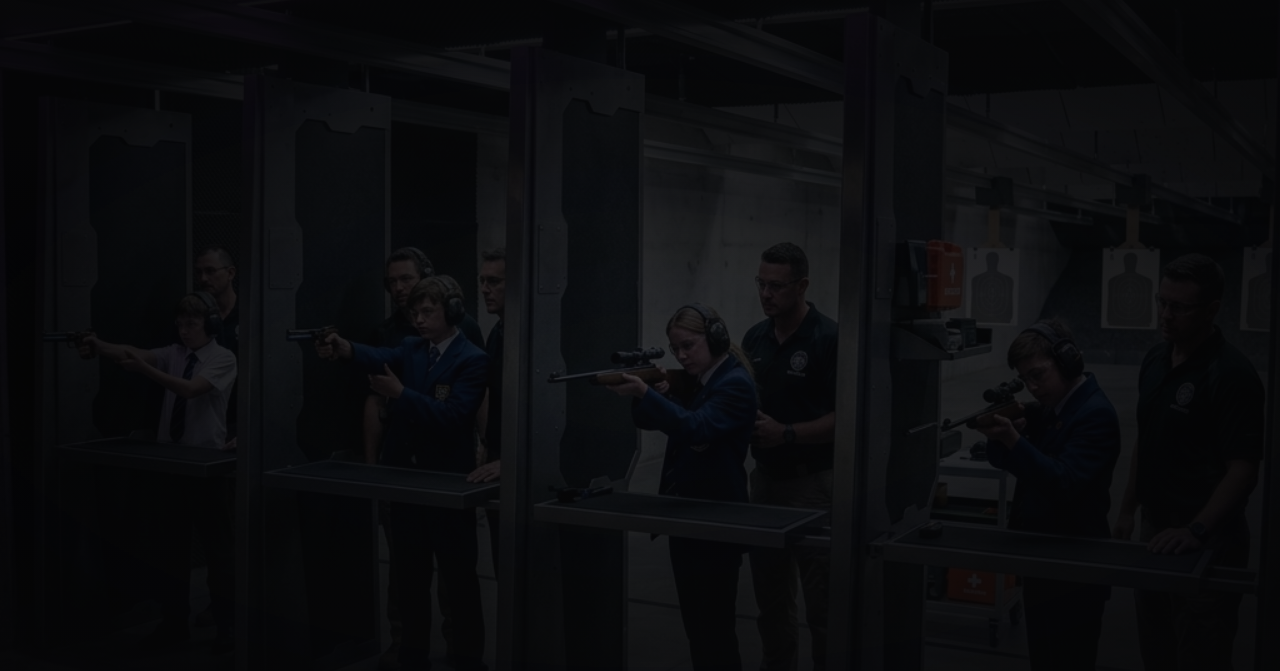
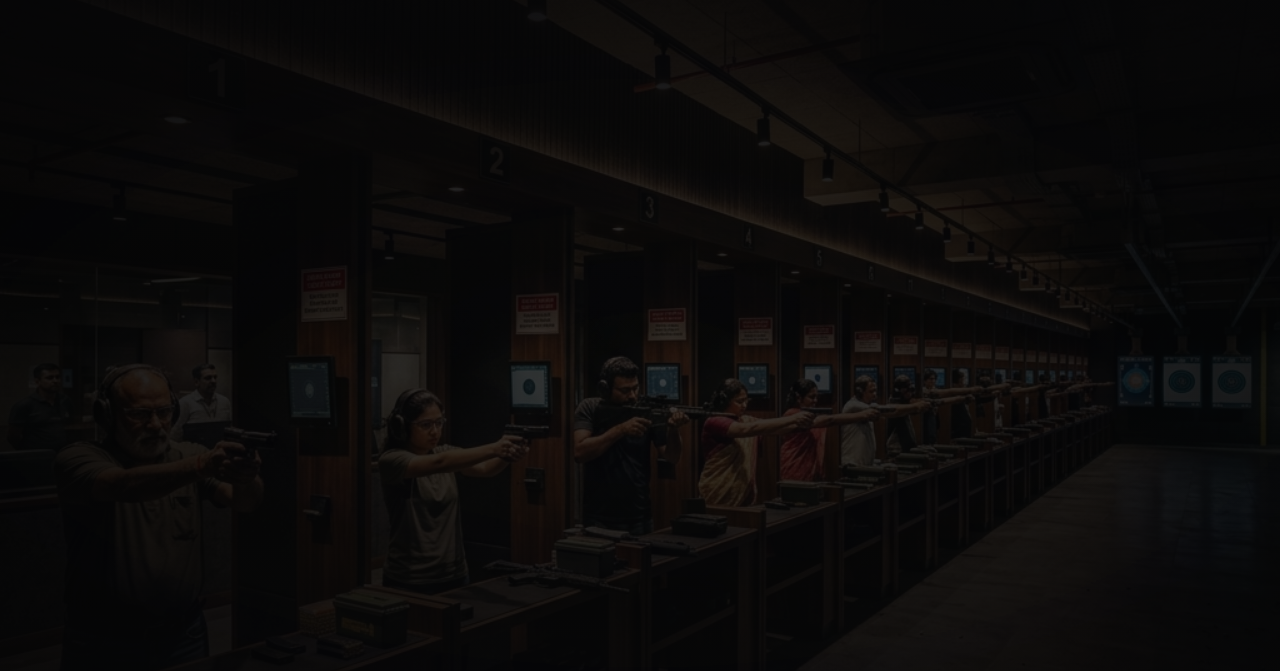
Before and after one commit to VIVEK41156/wyuha-shooting-range, a React (Vite) app: page / in a window 1280 px wide. Shown: the part 827-1498 px from the top of the page. Built offline with nearby package versions, Linux system fonts and the light colour scheme.

Commit message:
feat: replace About section images with generated Indian people visuals

```diff
--- a/src/components/About/About.jsx
+++ b/src/components/About/About.jsx
@@ -50,13 +50,13 @@ const About = () => {
   return (
     <section id="about" className="about-3d-wrapper" ref={containerRef}>
       <div className="parallax-layer layer-bg">
-        <img src="/range_lanes.png" alt="15-Lane Shooting Range" className="layer-lanes-img" loading="lazy" decoding="async" />
+        <img src="/about_bg_indian.png" alt="15-Lane Shooting Range" className="layer-lanes-img" loading="lazy" decoding="async" />
         <div className="layer-overlay dark-wood-overlay"></div>
       </div>
 
       <div className="parallax-layer layer-coaches">
         <div className="coaches-img-wrapper">
-          <img src="/expert_coaches.png" alt="Expert Coaches" loading="lazy" decoding="async" />
+          <img src="/about_coaches_indian.png" alt="Expert Coaches" loading="lazy" decoding="async" />
           <div className="coaches-gradient"></div>
         </div>
       </div>
```
Also changed, not shown: public/about_bg_indian.png (added), public/about_coaches_indian.png (added).
